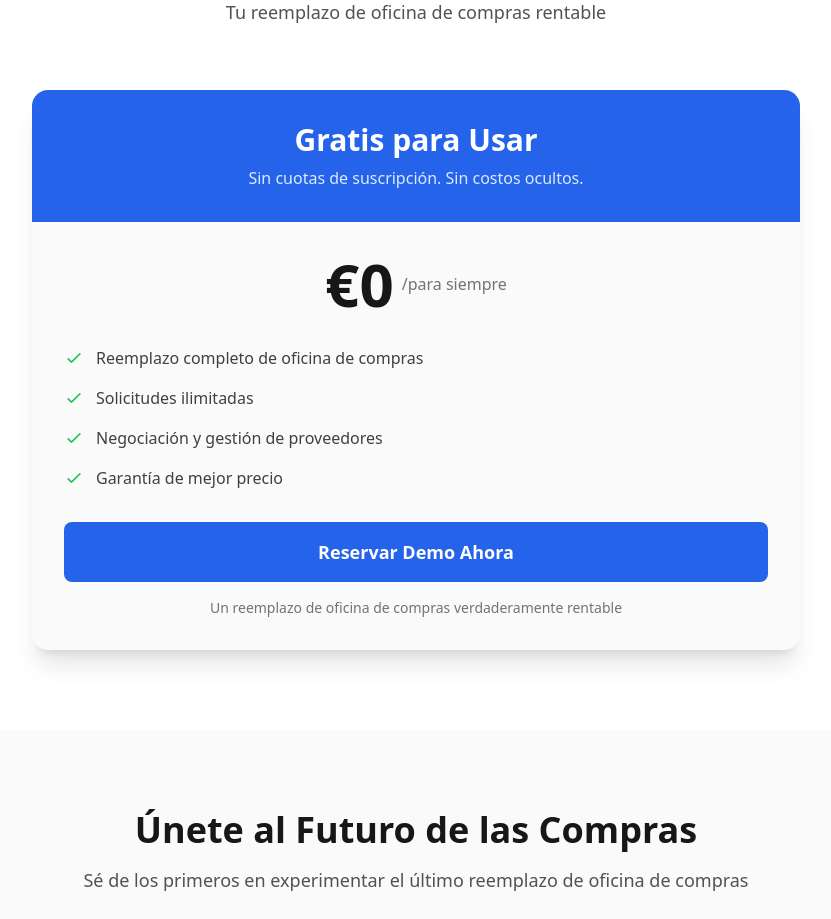
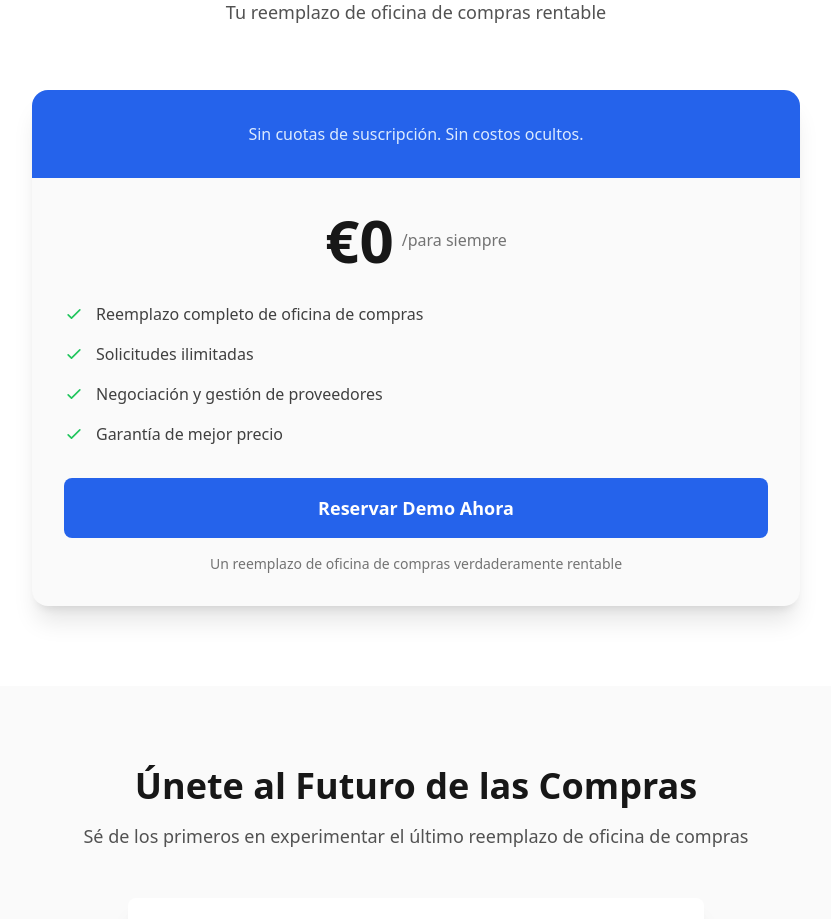
Before and after one commit to sankc/bond-landing-v2, a React (Vite) app: page / in a window 1280 px wide. Shown: the part 2960-3879 px from the top of the page, without its empty margins (224-1055 px from the left). Built offline with nearby package versions, Linux system fonts and the light colour scheme; no server answers.

Commit message:
Update Pricing.jsx

```diff
--- a/src/components/Pricing.jsx
+++ b/src/components/Pricing.jsx
@@ -26,9 +26,9 @@
         <div className="max-w-3xl mx-auto">
           <div className="bg-neutral-50 rounded-2xl shadow-xl overflow-hidden animate__animated animate__fadeInUp">
             <div className="bg-blue-600 p-8 text-center">
-              <h3 className="text-3xl font-bold text-white mb-2">
+              {/* <h3 className="text-3xl font-bold text-white mb-2">
                 {t('freeToUse')}
-              </h3>
+              </h3> */}
               <p className="text-blue-100">{t('noHiddenCosts')}</p>
             </div>
 
```
